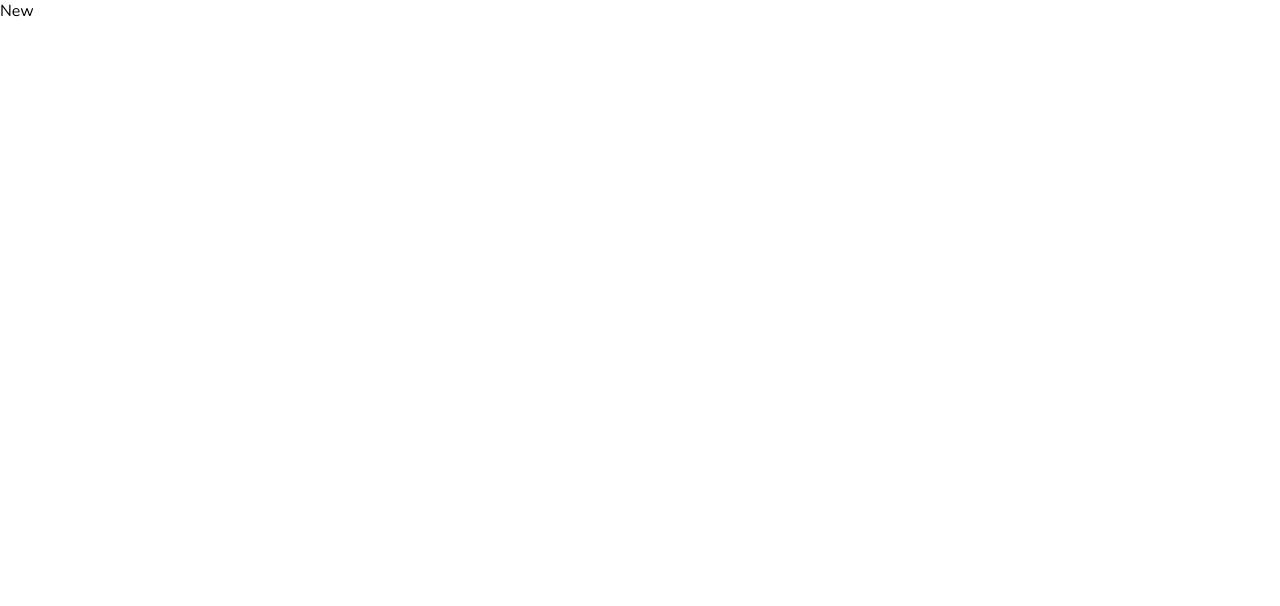
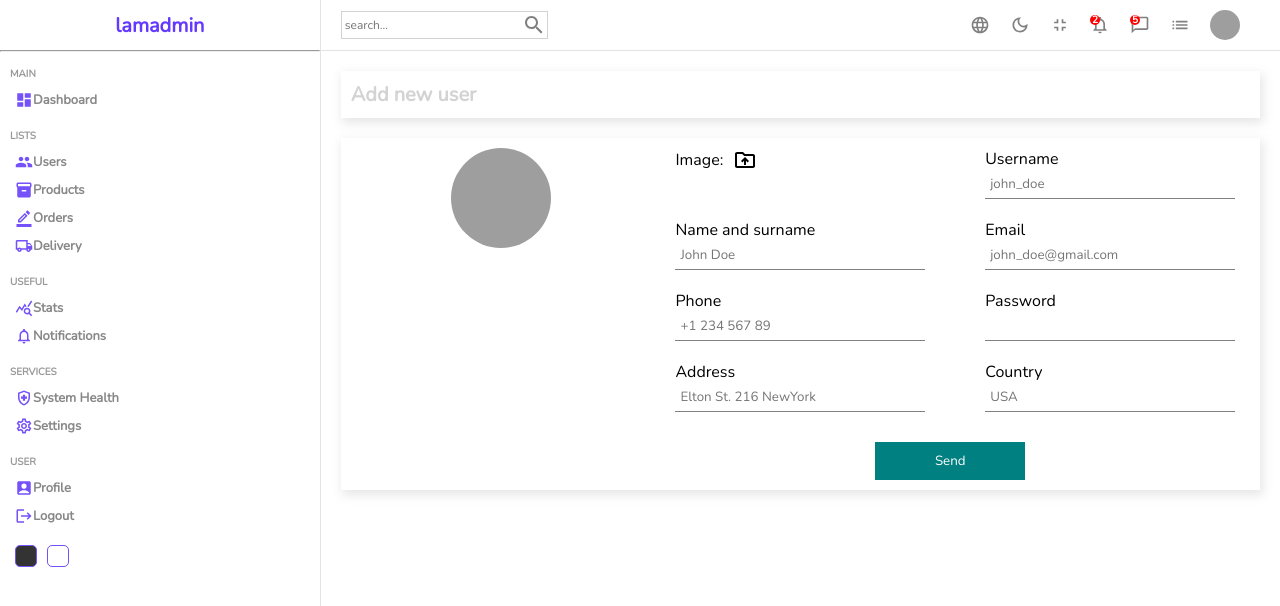
Before and after one commit to ifti-hasan/admin_dashboard, a React (Create React App) app: page /users/new in a window 1280 px wide. Shown: the top 606 px of the page. Built offline with nearby package versions, Linux system fonts and the light colour scheme; grey boxes are pictures that could not be loaded.

Commit message:
single and new page saved

```diff
--- a/src/App.js
+++ b/src/App.js
@@ -9,6 +9,7 @@
   Routes,
   Route,
 } from "react-router-dom";
+import { productInputs, userInputs } from "./formSource";
 
 function App() {
   return (
@@ -23,13 +24,13 @@
               <Route path='users'>
                 <Route index element={<List/>}/>
                 <Route path=':userId' element={<Single/>}/>
-                <Route path='new' element={<New/>}/>
+                <Route path='new' element={<New inputs={userInputs} title="Add New User"/>}/>
               </Route>
 
               <Route path='products'>
                 <Route index element={<List/>}/>
                 <Route path=':productId' element={<Single/>}/>
-                <Route path='new' element={<New/>}/>
+                <Route path='new' element={<New inputs={productInputs} title="Add New Product"/>}/>
               </Route>
 
             </Route>
--- a/src/components/chart/Chart.jsx
+++ b/src/components/chart/Chart.jsx
@@ -2,7 +2,6 @@
 import { AreaChart,
          Area,
          XAxis,
-         YAxis,
          CartesianGrid,
          Tooltip,
          ResponsiveContainer,
--- a/src/components/datatable/Datatable.jsx
+++ b/src/components/datatable/Datatable.jsx
@@ -1,6 +1,7 @@
 import "./datatable.scss"
 import { DataGrid } from '@mui/x-data-grid';
 import { userColumns, userRows } from "../../datatablesource";
+import { Link } from "react-router-dom";
 
 function Datatable() {
   const actionColumn = [
@@ -11,7 +12,9 @@
       renderCell:()=>{
         return (
           <div className="cellAction">
+            <Link to='/users/test'>
             <div className="viewButton">View</div>
+            </Link>
             <div className="deleteButton">Delete</div>
           </div>
         );
@@ -21,6 +24,10 @@
 
   return (
     <div className="datatable">
+      <div className="datatableTitle">
+        Add New User
+        <Link to='/users/new'style={{textDecoration:"none"}} className="link">Add New</Link>
+      </div>
         <DataGrid
             rows={userRows}
             columns={userColumns.concat(actionColumn)}
--- a/src/components/datatable/datatable.scss
+++ b/src/components/datatable/datatable.scss
@@ -2,6 +2,27 @@
 .datatable {
     height: 600px;
     padding: 20px;
+
+    .datatableTitle {
+        display: flex;
+        align-items: center;
+        justify-content: space-between;
+        width: 100%;
+        font-size: 24px;
+        color: grey;
+        margin-bottom: 10px;
+
+        .link {
+            text-decoration: none;
+            color: green;
+            font-size: 16px;
+            font-weight: 400;
+            border: 1px solid green;
+            padding: 5px;
+            border-radius: 5px;
+            cursor: pointer;
+        }
+    }
 
     .cellWithImg {
         display: flex;
--- a/src/components/sidebar/Sidebar.jsx
+++ b/src/components/sidebar/Sidebar.jsx
@@ -10,72 +10,88 @@
 import SettingsOutlinedIcon from '@mui/icons-material/SettingsOutlined';
 import AccountBoxIcon from '@mui/icons-material/AccountBox';
 import LogoutIcon from '@mui/icons-material/Logout';
+import { Link } from 'react-router-dom';
 
 function Sidebar() {
   return (
     <div className='sidebar'>
       <div className="top">
-        <span className='logo'>lamadmin</span>
+        <Link to="/"style={{textDecoration:"none"}}><span className='logo'>lamadmin</span></Link>
       </div>
       <hr />
 
       <div className="center">
         <ul>
           <p className="title">MAIN</p>
+          <Link to="/dashboard"style={{textDecoration:"none"}}>
           <li>
             <DashboardIcon className='icon'/>
             <span>Dashboard</span>
           </li>
+          </Link>
 
           <p className="title">LISTS</p>
 
+          <Link to="/users"style={{textDecoration:"none"}}>
           <li>
             <GroupIcon className='icon'/>
             <span>Users</span>
-          </li>
+          </li></Link>
 
+          <Link to="/products"style={{textDecoration:"none"}}>
           <li>
             <InventoryIcon className='icon'/>
             <span>Products</span>
-          </li>
+          </li></Link>
+          <Link to="/dashboard"style={{textDecoration:"none"}}>
           <li>
             <BorderColorOutlinedIcon className='icon'/>
             <span>Orders</span>
-          </li>
+          </li></Link>
+          <Link to="/dashboard"style={{textDecoration:"none"}}>
           <li>
             <LocalShippingOutlinedIcon className='icon'/>
             <span>Delivery</span>
-          </li>
+          </li></Link>
           <p className="title">USEFUL</p>
 
+          <Link to="/dashboard"style={{textDecoration:"none"}}>
           <li>
             <QueryStatsOutlinedIcon className='icon'/>
             <span>Stats</span>
-          </li>
+          </li></Link>
+          <Link to="/dashboard"style={{textDecoration:"none"}}>
           <li>
             <NotificationsNoneOutlinedIcon className='icon'/>
             <span>Notifications</span>
-          </li>
+          </li></Link>
+
           <p className="title">SERVICES</p>
 
+          <Link to="/dashboard"style={{textDecoration:"none"}}>
           <li>
             <HealthAndSafetyOutlinedIcon className='icon'/>
             <span>System Health</span>
-          </li>
+          </li></Link>
+
+          <Link to="/dashboard"style={{textDecoration:"none"}}>
           <li>
             <SettingsOutlinedIcon className='icon'/>
             <span>Settings</span>
-          </li>
+          </li></Link>
           <p className="title">USER</p>
 
+          <Link to="/dashboard"style={{textDecoration:"none"}}>
           <li>
             <AccountBoxIcon className='icon'/>
             <span>Profile</span>
-          </li>
+          </li></Link>
+
+          <Link to="/dashboard"style={{textDecoration:"none"}}>
           <li>
             <LogoutIcon className='icon'/>
             <span>Logout</span>
-          </li>
+          </li></Link>
 
         </ul>
       </div>
--- /dev/null
+++ b/src/formSource.js
@@ -0,0 +1,76 @@
+export const userInputs = [
+    {
+      id: 1,
+      label: "Username",
+      type: "text",
+      placeholder: "john_doe",
+    },
+    {
+      id: 2,
+      label: "Name and surname",
+      type: "text",
+      placeholder: "John Doe",
+    },
+    {
+      id: 3,
+      label: "Email",
+      type: "mail",
+      placeholder: "john_doe@gmail.com",
+    },
+    {
+      id: 4,
+      label: "Phone",
+      type: "text",
+      placeholder: "+1 234 567 89",
+    },
+    {
+      id: 5,
+      label: "Password",
+      type: "password",
+    },
+    {
+      id: 6,
+      label: "Address",
+      type: "text",
+      placeholder: "Elton St. 216 NewYork",
+    },
+    {
+      id: 7,
+      label: "Country",
+      type: "text",
+      placeholder: "USA",
+    },
+  ];
+
+  export const productInputs = [
+    {
+      id: 1,
+      label: "Title",
+      type: "text",
+      placeholder: "Apple Macbook Pro",
+    },
+    {
+      id: 2,
+      label: "Description",
+      type: "text",
+      placeholder: "Description",
+    },
+    {
+      id: 3,
+      label: "Category",
+      type: "text",
+      placeholder: "Computers",
+    },
+    {
+      id: 4,
+      label: "Price",
+      type: "text",
+      placeholder: "100",
+    },
+    {
+      id: 5,
+      label: "Stock",
+      type: "text",
+      placeholder: "in stock",
+    },
+  ];
--- a/src/pages/new/New.jsx
+++ b/src/pages/new/New.jsx
@@ -1,8 +1,87 @@
-import React from 'react'
+import { useState } from "react"
+import "./new.scss"
+import Navbar from "../../components/navbar/Navbar"
+import Sidebar from "../../components/sidebar/Sidebar"
+import DriveFolderUploadOutlinedIcon from "@mui/icons-material/DriveFolderUploadOutlined"
 
-function New() {
+function New({inputs,title}) {
+  const [file,setFile] = useState("")
   return (
-    <div>New</div>
+    <div className="new">
+      <Sidebar/>
+      <div className="newContainer">
+        <Navbar/>
+        <div className="top">
+          <h1>Add new user</h1>
+        </div>
+        <div className="bottom">
+          <div className="left">
+             <img src={file ? URL.createObjectURL(file):
+            "https://icon-library.com/images/no-image-icon/no-image-icon-0.jpg"} alt=""/>
+
+          </div>
+          <div className="right">
+            <form action="">
+
+              <div className="formInput">
+                <label htmlFor="file">
+                  Image: <DriveFolderUploadOutlinedIcon className="icon"/>
+                </label>
+                <input type="file"
+                       id="file"
+                       style={{display:"none"}}
+                       onChange={(e)=>setFile(e.target.files[0])} />
+
+              </div>
+              {inputs.map(input=>{
+                return (
+                  <div className="formInput"key={input.id}>
+                  <label htmlFor="">{input.label}</label>
+                  <input type={input.type} placeholder={input.placeholder} />
+                </div>
+                )
+              })}
+
+              {/* <div className="formInput">
+                <label htmlFor="">Username</label>
+                <input type="text"placeholder="john_doe" />
+              </div>
+
+              <div className="formInput">
+                <label htmlFor="">Name and surname</label>
+                <input type="text" placeholder="John Doe"/>
+              </div>
+
+              <div className="formInput">
+                <label htmlFor="">Email</label>
+                <input type="email"placeholder="jogn_doe@gmail.com" />
+              </div>
+
+              <div className="formInput">
+                <label htmlFor="">Phone</label>
+                <input type="text" placeholder="123 456 789" />
+              </div>
+
+              <div className="formInput">
+                <label htmlFor="">Password</label>
+                <input type="password" />
+              </div>
+              <div className="formInput">
+                <label htmlFor="">Address</label>
+                <input type="text"placeholder="elton street,23/4" />
+              </div>
+
+              <div className="formInput">
+                <label htmlFor="">Country</label>
+                <input type="text"placeholder="USA" />
+              </div> */}
+
+              <button>Send</button>
+            </form>
+          </div>
+        </div>
+      </div>
+    </div>
   )
 }
 
--- a/src/pages/new/new.scss
+++ b/src/pages/new/new.scss
@@ -0,0 +1,73 @@
+
+.new {
+    display: flex;
+    width: 100%;
+
+    .newContainer {
+        flex: 6;
+
+        .top, .bottom {
+            -webkit-box-shadow: 2px 4px 10px 1px rgba(0, 0, 0, 0.47);
+            box-shadow: 2px 4px 10px 1px rgba(201, 201, 201, 0.47);
+            margin: 20px;
+            padding: 10px;
+            display: flex;
+
+            h1 {
+                font-size: 20px;
+                color: lightgrey;
+            }
+
+            .left {
+                flex: 1;
+                text-align: center;
+
+                img {
+                    width: 100px;
+                    height: 100px;
+                    border-radius: 50%;
+                    object-fit: cover;
+                }
+            }
+            .right {
+                flex:2;
+
+                form {
+                    display: flex;
+                    flex-wrap:wrap;
+                    gap: 20px;
+                    justify-content: space-around;
+
+                    .formInput {
+                        width: 40%;
+
+                        label {
+                            display: flex;
+                            align-items: center;
+                            gap: 10px;
+
+                            .icon {
+                                cursor: pointer;
+                            }
+                        }
+                        input {
+                            width: 100%;
+                            padding: 5px;
+                            border: none;
+                            border-bottom: 1px solid grey;
+                        }
+                    }
+                    button {
+                        width: 150px;
+                        background-color: teal;
+                        color: white;
+                        border: none;
+                        padding: 10px;
+                        cursor: pointer;
+                        margin-top:10px;
+                    }
+                }
+            }
+        }
+    }
+}
```
